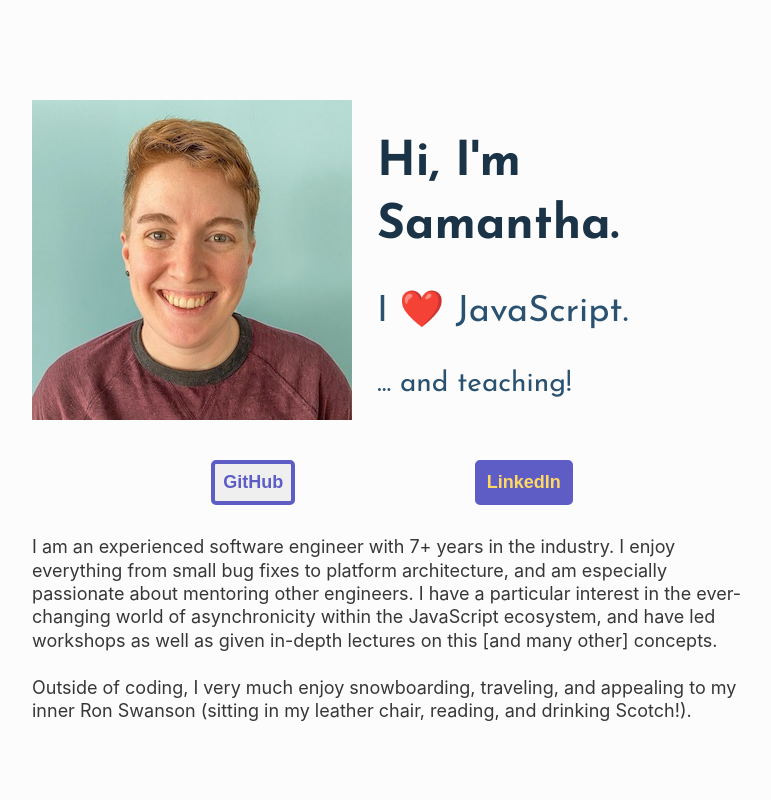
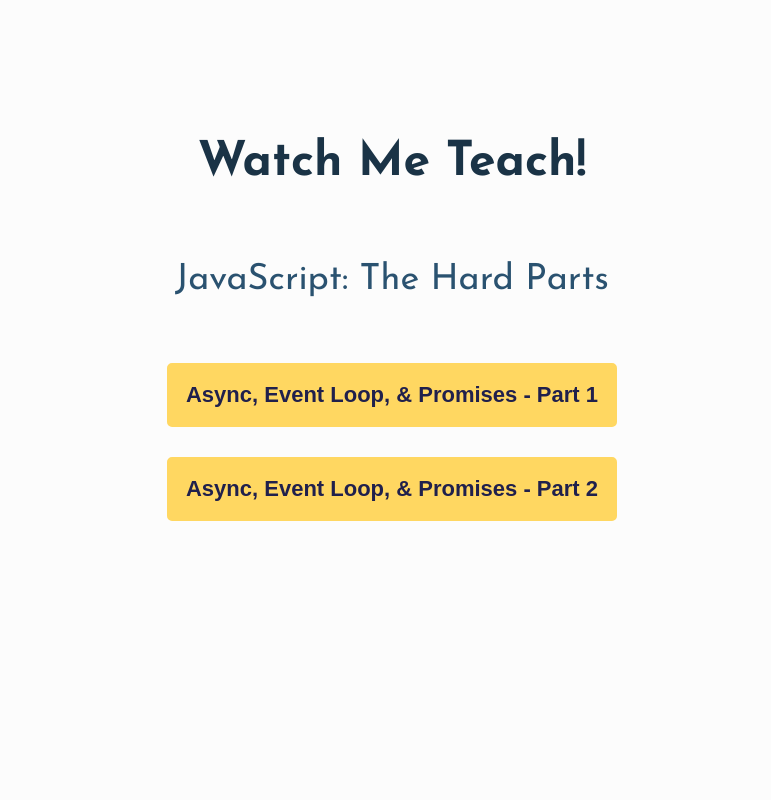
Before and after one commit to sbarli/tumbaa, a React (Create React App) app: page /teaching in a window 1280 px wide. Shown: the top 800 px of the page, without its empty margins (248-1019 px from the left). Built offline with nearby package versions, Linux system fonts and the light colour scheme.

Commit message:
(configure)  🧠  react-router logic & update Home to simply direct to Teaching page

```diff
--- a/src/App/App.jsx
+++ b/src/App/App.jsx
@@ -1,6 +1,11 @@
 import React from 'react';
+import {
+  Switch,
+  Route,
+} from 'react-router-dom';
 
 import Home from '../Home/Home';
+import Teaching from '../Teaching/Teaching';
 
 import styled from 'styled-components/macro';
 
@@ -13,7 +18,10 @@ const Wrapper = styled.div`
 const App = () => {
   return (
     <Wrapper>
-      <Home />
+      <Switch>
+        <Route exact path="/" component={Home} />
+        <Route exact path="/teaching" component={Teaching} />
+      </Switch>
     </Wrapper>
   );
 };
--- a/src/Home/Home.jsx
+++ b/src/Home/Home.jsx
@@ -1,6 +1,4 @@
 import React from 'react';
-
-import Teaching from '../Teaching/Teaching';
 
 import Link from '../libs/ui/Link/Link';
 import Button from '../libs/ui/Button/Button';
@@ -81,7 +79,9 @@ const Home = () => {
       </Intro>
       <Content center>
         <Paragraph isHTML={true} content={BIO} />
-        <Teaching />
+        <Link linkTo="/teaching">
+          <Button theme="blurpleFilled" size="lg">Watch Me Teach!</Button>
+        </Link>
         <Link linkTo="/blog">
           <Button theme="blurpleFilled" size="lg">Things I've Done!</Button>
         </Link>
--- a/src/index.js
+++ b/src/index.js
@@ -1,11 +1,17 @@
 import React from 'react';
 import ReactDOM from 'react-dom';
+import { BrowserRouter as Router } from "react-router-dom";
 import './libs/ui/styles/reset.css';
 import './libs/ui/styles/variables.css';
 import App from './App/App';
 import * as serviceWorker from './serviceWorker';
 
-ReactDOM.render(<App />, document.getElementById('root'));
+ReactDOM.render(
+  <Router>
+    <App />
+  </Router>,
+  document.getElementById('root')
+);
 
 // If you want your app to work offline and load faster, you can change
 // unregister() to register() below. Note this comes with some pitfalls.
```
